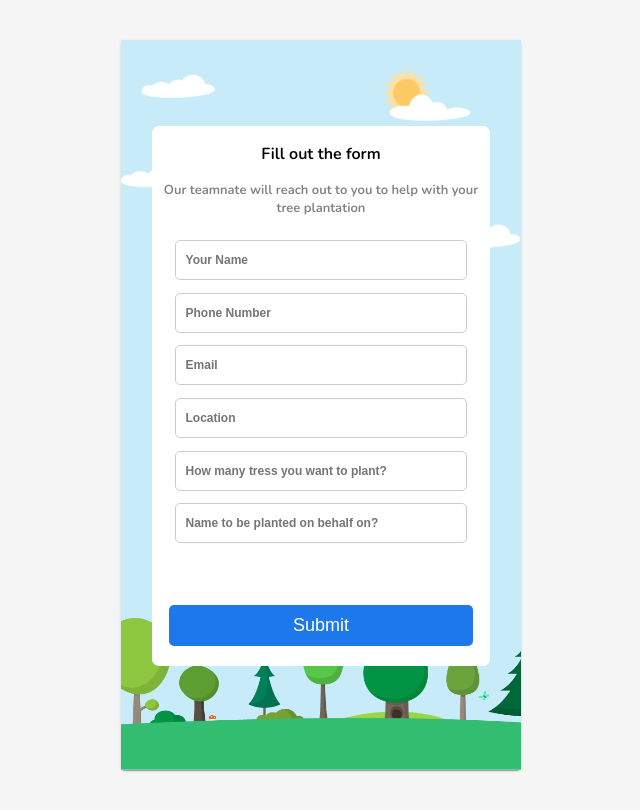
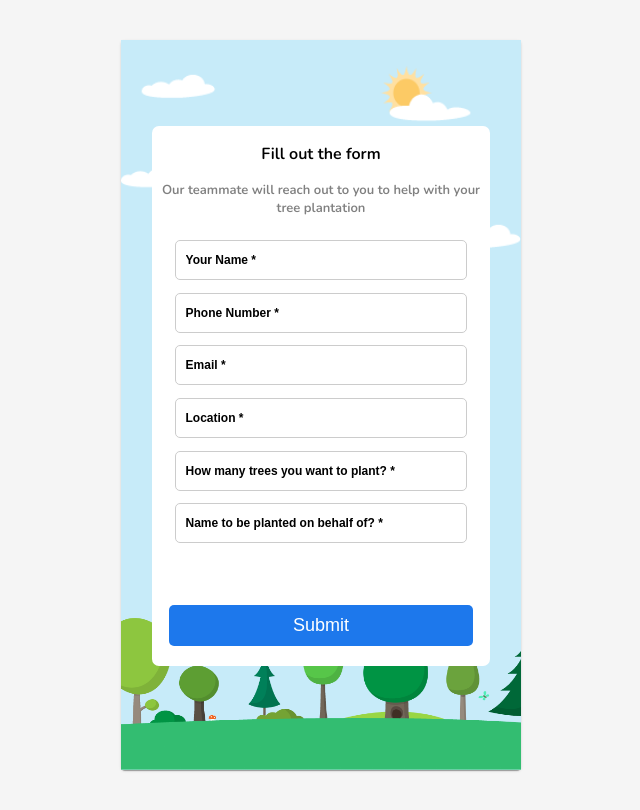
Before and after one commit to Nandha-Kishore-05/carbon_calculator, a React (Vite) app: page /form in a window 1280 px wide. Shown: the top 810 px of the page, without its empty margins (343-983 px from the left). Built offline with nearby package versions, Linux system fonts and the light colour scheme.

Commit message:
by prasanth

```diff
--- a/src/pages/Form/form.css
+++ b/src/pages/Form/form.css
@@ -86,7 +86,7 @@ opacity: 1;
   color: #030911;
   opacity: 0;
   overflow: hidden;
-  top: 40%;
+  top: 20%;
 }
 
 
@@ -224,3 +224,15 @@ opacity: 1;
   align-items: center;
   position: relative;
 }
+
+input::placeholder {
+  color: #999; /* Default placeholder color */
+}
+
+input::placeholder {
+  color: red; /* Change the color of the * */
+}
+
+input::placeholder {
+  color: #000; /* Set default text color inside the input */
+}
--- a/src/pages/Form/form.jsx
+++ b/src/pages/Form/form.jsx
@@ -1,83 +1,79 @@
 import React from "react";
 import sun from '../../assets/sun.png';
 import tree from '../../assets/Trees@2x.png';
-import {useNavigate} from "react-router-dom"
+import {useNavigate} from "react-router-dom";
 import './form.css';
 
 function FormSummition() {
 
   const navigate = useNavigate();
 
-  const handleClick =() =>{
+  const handleClick = () => {
     navigate('/submitted');
   }
-
 
   return (
     <div className='first'>
       <div className='head'></div>
       <img className='sun-cloud' src={sun} alt="Sun and clouds" />
       <div className='middle'></div>
-        <div class="text-animation">
+      <div className="text-animation">
         <div>
-                Great job! You're making a positive <br/>contribution to preserving our <br/>green environment.
+          Great job! You're making a positive <br />contribution to preserving our <br />green environment.
         </div>
       </div>
-        <div class="form-animation">
-
-
+      <div className="form-animation">
         <div className="form-data">
           <div className="form-head">
             <div className="text-1">
               Fill out the form
             </div>
             <div className="text-2">
-                    Our teamnate will reach out to you to help with your tree plantation
+              Our teammate will reach out to you to help with your tree plantation
             </div>
           </div>
           <form className="input">
             <div className="input-fields">
               <input
                 type="text"
-                            placeholder='Your Name'
+                placeholder='Your Name *'
               />
             </div>
             <div className="input-fields">
               <input
                 type='number'
-                          placeholder='Phone Number'
+                placeholder='Phone Number *'
               />
             </div>
             <div className="input-fields">
               <input
                 type="text"
-                            placeholder='Email'
+                placeholder='Email *'
               />
             </div>
             <div className="input-fields">
               <input
                 type="text"
-                            placeholder='Location'
-
+                placeholder='Location *'
               />
             </div>
             <div className="input-fields">
               <input
                 type="text"
-                            placeholder='How many tress you want to plant?'
+                placeholder='How many trees you want to plant? *'
               />
             </div>
             <div className="input-fields">
               <input
                 type="text"
-                            placeholder='Name to be planted on behalf on?'
+                placeholder='Name to be planted on behalf of? *'
               />
             </div>
           </form>
           <div className="form-buttom">
             <div>
               <div className='button'>
-                        <button onClick={handleClick} >Submit</button>
+                <button onClick={handleClick}>Submit</button>
               </div>
             </div>
           </div>
@@ -86,6 +82,6 @@ function FormSummition() {
       <img className='tree' src={tree} alt="Sun and clouds" />
     </div>
   );
+}
 
-}
-export default FormSummition
+export default FormSummition;
```
Lines whose indentation alone changed are shown as unchanged.
